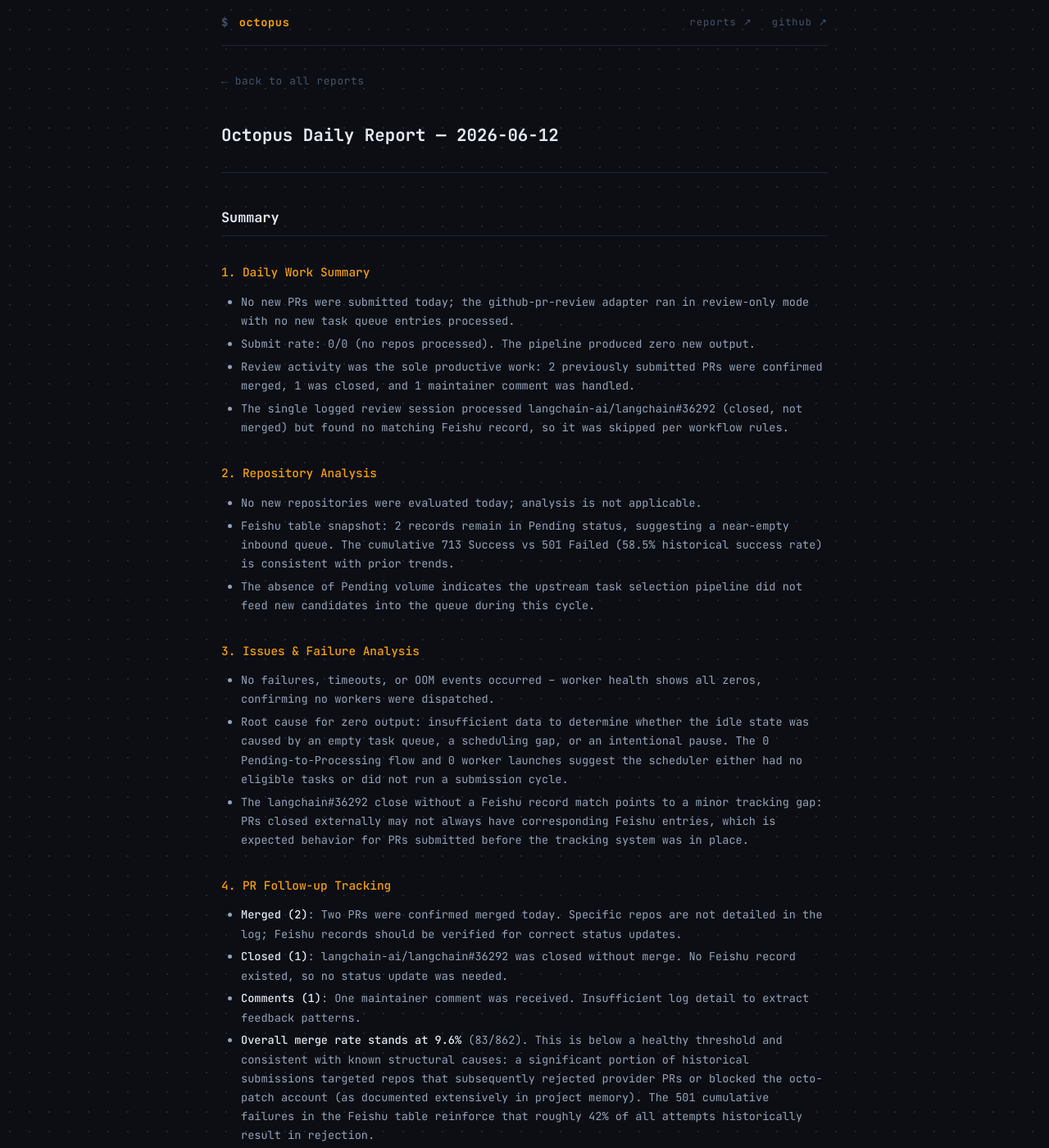
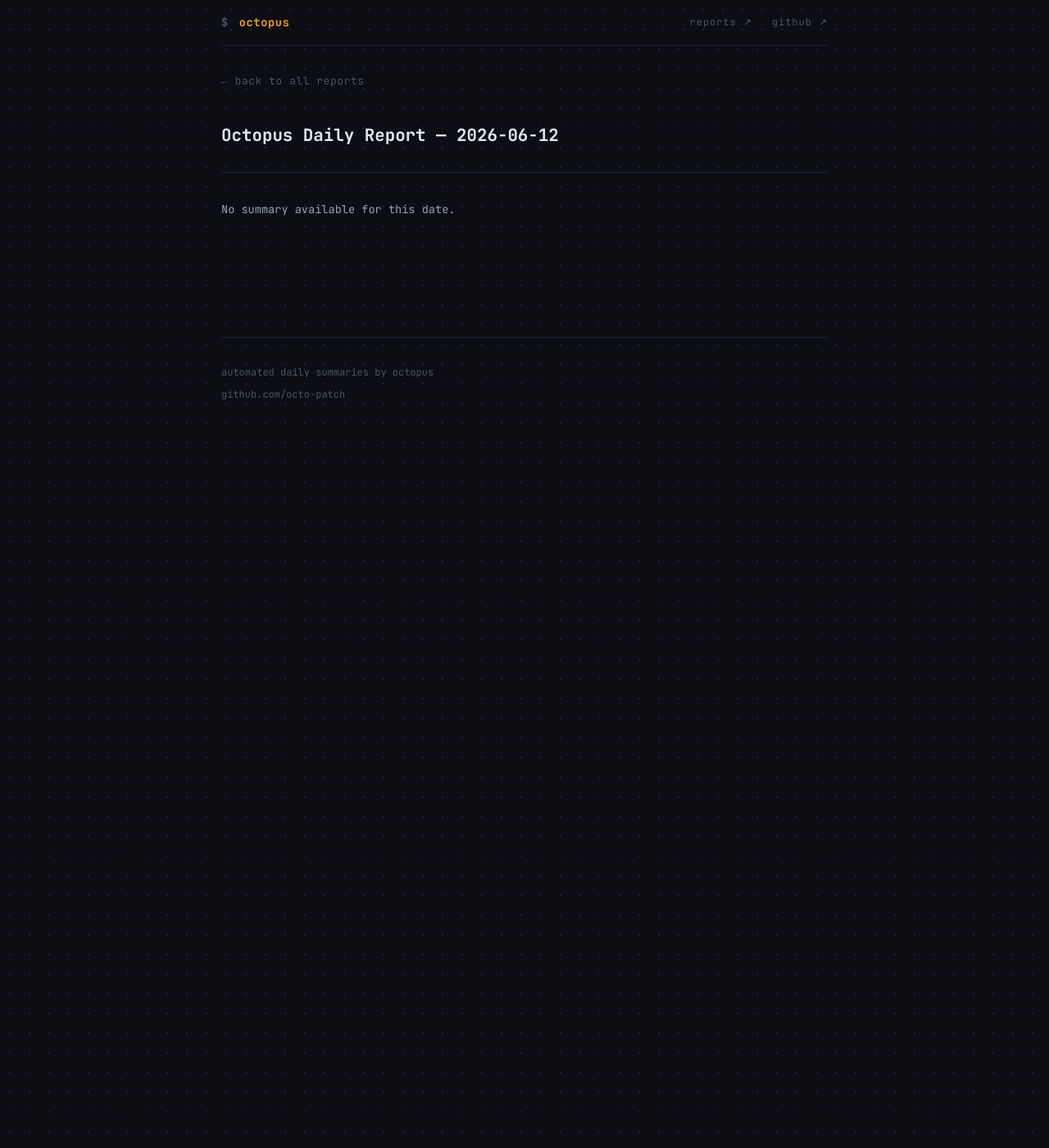
Before and after one commit to octo-patch/daily-reports, a Jekyll site: the page built from 2026-06/2026-06-12.md, in a window 1280 px wide and 1400 px high. Shown: the whole window at 82% size. Built offline with Jekyll 4.4.1, drawn with Linux system fonts in a browser that asks for light colours; some of the changed text lies outside the part shown.

Commit message:
daily report: 2026-06-12

```diff
--- a/2026-06/2026-06-12.md
+++ b/2026-06/2026-06-12.md
@@ -1,34 +1,7 @@
 ---
 layout: report
 title: "Octopus Daily Report — 2026-06-12"
-summary: "- No new PRs were submitted today; the github-pr-review adapter ran in review-only mode with no new task queue entries processed."
+summary: "No summary available."
 ---
 
-## Summary
-
-### 1. Daily Work Summary
-
-- No new PRs were submitted today; the github-pr-review adapter ran in review-only mode with no new task queue entries processed.
-- Submit rate: 0/0 (no repos processed). The pipeline produced zero new output.
-- Review activity was the sole productive work: 2 previously submitted PRs were confirmed merged, 1 was closed, and 1 maintainer comment was handled.
-- The single logged review session processed langchain-ai/langchain#36292 (closed, not merged) but found no matching Feishu record, so it was skipped per workflow rules.
-
-### 2. Repository Analysis
-
-- No new repositories were evaluated today; analysis is not applicable.
-- Feishu table snapshot: 2 records remain in Pending status, suggesting a near-empty inbound queue. The cumulative 713 Success vs 501 Failed (58.5% historical success rate) is consistent with prior trends.
-- The absence of Pending volume indicates the upstream task selection pipeline did not feed new candidates into the queue during this cycle.
-
-### 3. Issues & Failure Analysis
-
-- No failures, timeouts, or OOM events occurred -- worker health shows all zeros, confirming no workers were dispatched.
-- Root cause for zero output: insufficient data to determine whether the idle state was caused by an empty task queue, a scheduling gap, or an intentional pause. The 0 Pending-to-Processing flow and 0 worker launches suggest the scheduler either had no eligible tasks or did not run a submission cycle.
-- The langchain#36292 close without a Feishu record match points to a minor tracking gap: PRs closed externally may not always have corresponding Feishu entries, which is expected behavior for PRs submitted before the tracking system was in place.
-
-### 4. PR Follow-up Tracking
-
-- **Merged (2)**: Two PRs were confirmed merged today. Specific repos are not detailed in the log; Feishu records should be verified for correct status updates.
-- **Closed (1)**: langchain-ai/langchain#36292 was closed without merge. No Feishu record existed, so no status update was needed.
-- **Comments (1)**: One maintainer comment was received. Insufficient log detail to extract feedback patterns.
-- **Overall merge rate stands at 9.6%** (83/862). This is below a healthy threshold and consistent with known structural causes: a significant portion of historical submissions targeted repos that subsequently rejected provider PRs or blocked the octo-patch account (as documented extensively in project memory). The 501 cumulative failures in the Feishu table reinforce that roughly 42% of all attempts historically result in rejection.
-- **Suggested action**: With only 2 Pending tasks remaining, prioritize refilling the task queue with pre-vetted repositories. Cross-reference new candidates against the project memory blocklist to avoid re-submitting to repos with known rejection policies.
+No summary available for this date.
```
